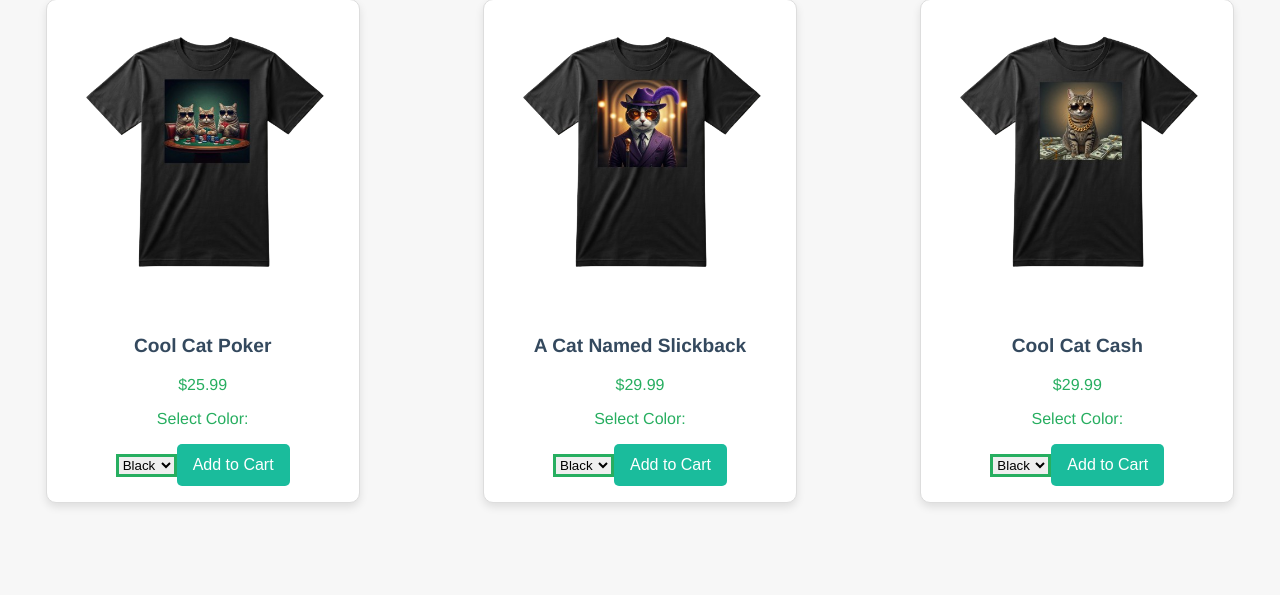
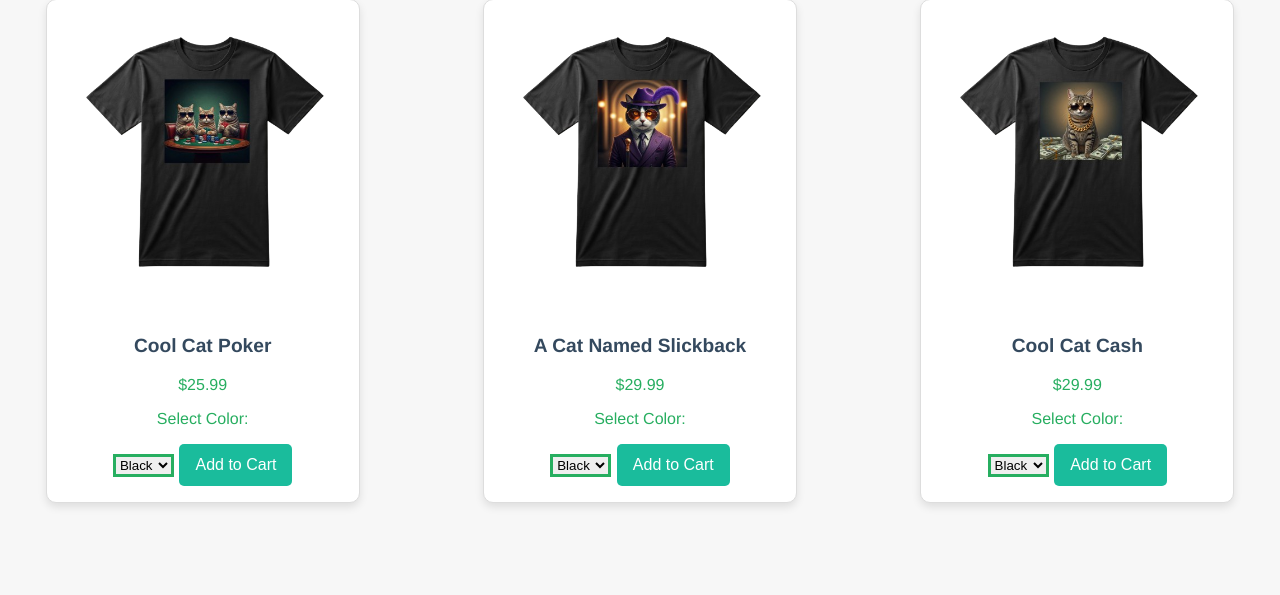
Before and after one commit to jbowser64/CoolCatDevs, a Flask app: page /catalog in a window 1280 px wide. Shown: the part 205-800 px from the top of the page. Run offline with Flask 3, Linux system fonts and the light colour scheme; data comes from the database, SQL or seed files in the repository.

Commit message:
fixed spacing between select and add to cart in catalog

```diff
--- a/static/style.css
+++ b/static/style.css
@@ -191,7 +191,10 @@ body {
 		color: #27ae60;
 		margin-bottom: 1rem;
 	}
+	.product-card select {
+		margin-right: 2%;
 
+	}
 .add-to-cart {
 	background-color: #1abc9c;
 	color: white;
```
